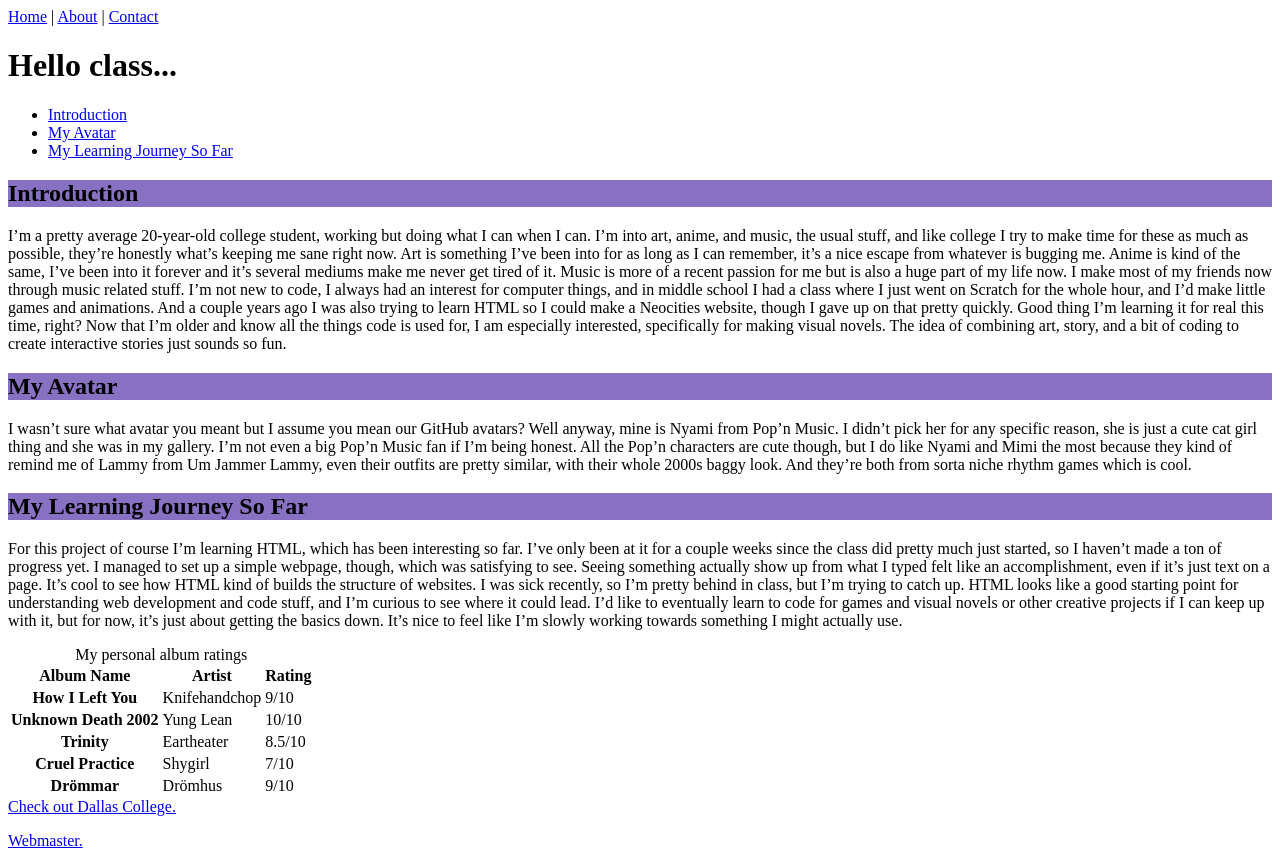
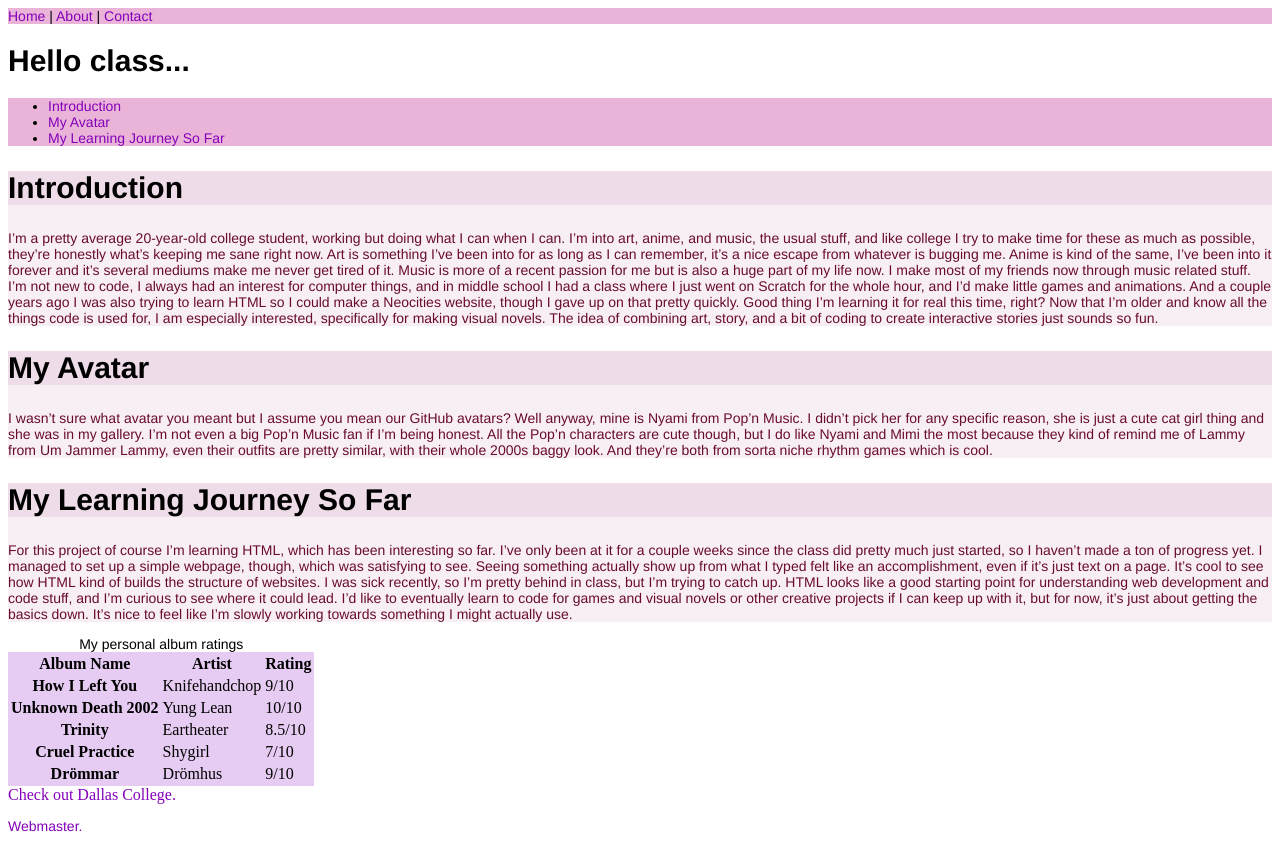
Before and after one commit to cottondrifting/index, a plain HTML site: page index.html in a window 1280 px wide. Drawn offline with Linux system fonts and the light colour scheme.

Commit message:
Initial commit: uplading to repository

```diff
--- a/css/style.css
+++ b/css/style.css
@@ -1,7 +1,44 @@
-header {
-    background-color: #8870c3
+nav {
+    font:  300 14px Helvetica, Arial, sans-serif;
+    background-color: #eab4d9
+}
+
+a:link {
+    color: #8400b9;
+    text-decoration: none;
+}
+
+a:visited {
+    color: #490049;
+}
+
+a:hover {
+    color: #ba6bce;
+    text-decoration: none;
 }
 
 h1, h2 {
-    font: 700 Arial, Helvetica, sans-serif
+    font:  700 30px Helvetica, Arial, sans-serif
+
 }
+
+p {
+    color:#690c2c;
+    font:  300 14px Helvetica, Arial, sans-serif
+}
+
+header {
+    background-color: #eedce8
+}
+
+section {
+    background-color: #f8eff5
+}
+
+table {
+    background-color: #e6ccf2
+}
+
+caption {
+    font:  300 14px Helvetica, Arial, sans-serif
+}
```
